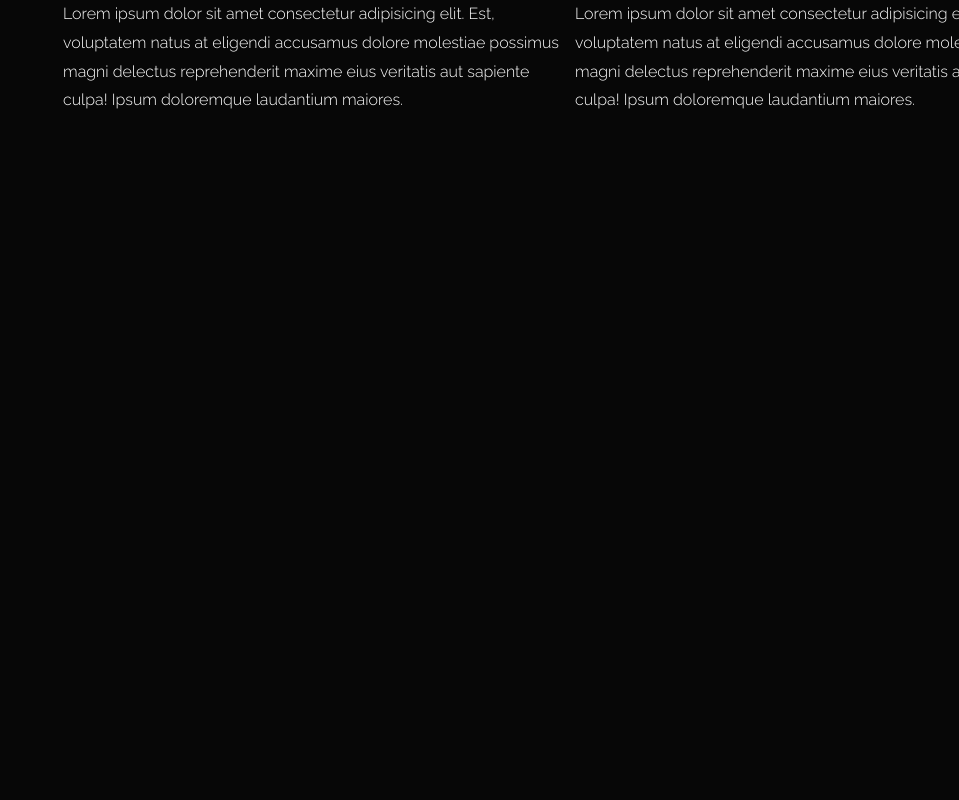
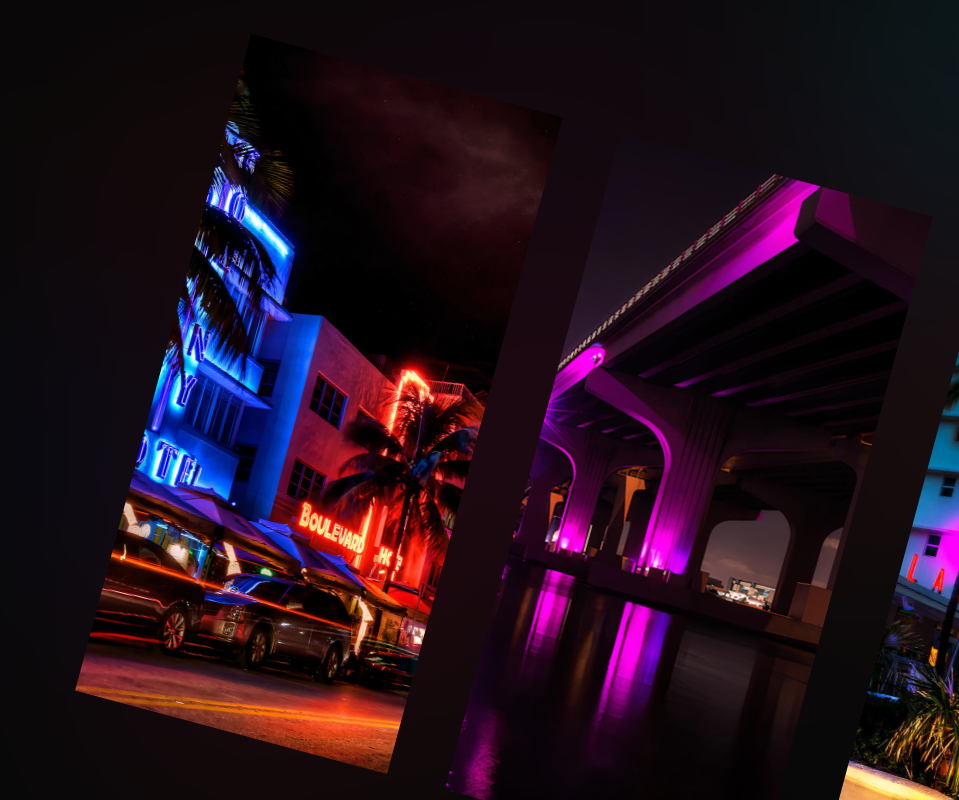
Before and after one commit to DanyloSkladan/miami, a plain HTML site: page index.html in a window 1280 px wide. Shown: the whole page, without its empty margins (321-1280 px from the left). Drawn offline with Linux system fonts and the light colour scheme.

Commit message:
sliderwrapper

```diff
--- a/css/style.css
+++ b/css/style.css
@@ -1,4 +1,4 @@
-*{
+* {
     margin: 0;
     padding: 0;
     box-sizing: border-box;
@@ -8,6 +8,7 @@
 :root {
     --dark: #070707;
     --sizeindex: calc (1vw + 1vh);
+    --transition: .25s cubic-bezier(0.2, 0.6, 0, 1) ;
 }
 
 @font-face {
@@ -23,7 +24,8 @@
 }
 
 
-body, html {
+body,
+html {
     width: 100%;
     height: 100%;
     background-color: var(--dark);
@@ -32,3 +34,43 @@ body, html {
     overflow: hidden;
     line-height: 1.8;
 }
+
+
+.slider {
+    height: 85%;
+    transform: rotate(15deg);
+    overflow: visible;
+    top: 8vh;
+}
+
+.slider__wrapper{
+    transition: var(--transition)!important;
+    will-change: transform;
+}
+
+.slider__item{
+    max-width: 75vh;
+    overflow: hidden;
+    position: relative;
+}
+
+.slider__img{
+    width: 300%;
+    height: 100%;
+    background-size:cover;
+    position: absolute;
+    left: -100%;
+    transition: var(--transition)!important;
+    will-change: transform;
+}
+
+
+.slider_bg{
+    height: 80%;
+    z-index: 0;
+    transform: rotate(-15deg)!important;
+    top: -70vh;
+    left: -10vh;
+    opacity: 0.15;
+    filter: saturate(10) blur(120px);
+}
--- a/index.html
+++ b/index.html
@@ -18,21 +18,115 @@
     <div class="swiper slider slider_main">
         <div class="swiper-wrapper slider__wrapper">
 
-            <div class="swiper-slide slider__item">Lorem ipsum dolor sit amet consectetur adipisicing elit. Est,
-                voluptatem natus at eligendi accusamus dolore molestiae possimus magni delectus reprehenderit maxime
-                eius veritatis aut sapiente culpa! Ipsum doloremque laudantium maiores.
+            <div class="swiper-slide slider__item">
+                <div class="slider__img" data-swiper-parallax="20%" style="background-image: url(images/1.jpg);">
+
+                </div>
             </div>
-            <div class="swiper-slide slider__item">Lorem ipsum dolor sit amet consectetur adipisicing elit. Est,
-                voluptatem natus at eligendi accusamus dolore molestiae possimus magni delectus reprehenderit maxime
-                eius veritatis aut sapiente culpa! Ipsum doloremque laudantium maiores.
+            <div class="swiper-slide slider__item">
+                <div class="slider__img" data-swiper-parallax="20%" style="background-image: url(images/2.jpg);">
+
+                </div>
             </div>
-            <div class="swiper-slide slider__item">Lorem ipsum dolor sit amet consectetur adipisicing elit. Est,
-                voluptatem natus at eligendi accusamus dolore molestiae possimus magni delectus reprehenderit maxime
-                eius veritatis aut sapiente culpa! Ipsum doloremque laudantium maiores.
+            <div class="swiper-slide slider__item">
+                <div class="slider__img" data-swiper-parallax="20%" style="background-image: url(images/3.jpg);">
+
+                </div>
             </div>
+            <div class="swiper-slide slider__item">
+                <div class="slider__img" data-swiper-parallax="20%" style="background-image: url(images/4.jpg);">
+
+                </div>
+            </div>
+            <div class="swiper-slide slider__item">
+                <div class="slider__img" data-swiper-parallax="20%" style="background-image: url(images/5.jpg);">
+
+                </div>
+            </div>
+            <div class="swiper-slide slider__item">
+                <div class="slider__img" data-swiper-parallax="20%" style="background-image: url(images/6.jpg);">
+
+                </div>
+            </div>
+            <div class="swiper-slide slider__item">
+                <div class="slider__img" data-swiper-parallax="20%" style="background-image: url(images/7.jpg);">
+
+                </div>
+            </div>
+            <div class="swiper-slide slider__item">
+                <div class="slider__img" data-swiper-parallax="20%" style="background-image: url(images/8.jpg);">
+
+                </div>
+            </div>
+            <div class="swiper-slide slider__item">
+                <div class="slider__img" data-swiper-parallax="20%" style="background-image: url(images/9.jpg);">
+
+                </div>
+            </div>
+
 
         </div>
     </div>
+
+
+
+
+    <div class="swiper slider slider_bg">
+        <div class="swiper-wrapper slider__wrapper">
+
+            <div class="swiper-slide slider__item">
+                <div class="slider__img" data-swiper-parallax="20%" style="background-image: url(images/1.jpg);">
+
+                </div>
+            </div>
+            <div class="swiper-slide slider__item">
+                <div class="slider__img" data-swiper-parallax="20%" style="background-image: url(images/2.jpg);">
+
+                </div>
+            </div>
+            <div class="swiper-slide slider__item">
+                <div class="slider__img" data-swiper-parallax="20%" style="background-image: url(images/3.jpg);">
+
+                </div>
+            </div>
+            <div class="swiper-slide slider__item">
+                <div class="slider__img" data-swiper-parallax="20%" style="background-image: url(images/4.jpg);">
+
+                </div>
+            </div>
+            <div class="swiper-slide slider__item">
+                <div class="slider__img" data-swiper-parallax="20%" style="background-image: url(images/5.jpg);">
+
+                </div>
+            </div>
+            <div class="swiper-slide slider__item">
+                <div class="slider__img" data-swiper-parallax="20%" style="background-image: url(images/6.jpg);">
+
+                </div>
+            </div>
+            <div class="swiper-slide slider__item">
+                <div class="slider__img" data-swiper-parallax="20%" style="background-image: url(images/7.jpg);">
+
+                </div>
+            </div>
+            <div class="swiper-slide slider__item">
+                <div class="slider__img" data-swiper-parallax="20%" style="background-image: url(images/8.jpg);">
+
+                </div>
+            </div>
+            <div class="swiper-slide slider__item">
+                <div class="slider__img" data-swiper-parallax="20%" style="background-image: url(images/9.jpg);">
+
+                </div>
+            </div>
+
+
+        </div>
+    </div>
+
+
+
+
 
     <script src="libs/swiper/swiper-bundle.min.js"></script>
     <script src="js/app.js"></script>
--- a/js/app.js
+++ b/js/app.js
@@ -1,9 +1,27 @@
 const sliderMain = new Swiper('.slider_main', {
     freeMode: true,
     centeredSlides: true,
+    mousewheel: true,
+    parallax: true,
     breakpoints:{
         0: {
-            slidesPerView: 2.5
+            slidesPerView: 2.5,
+            spaceBetween: 20
+        },
+
+        680: {
+            slidesPerView: 3.5,
+            spaceBetween: 60
         }
     }
 })
+
+
+const sliderBg = new Swiper('.slider_bg', {
+    centeredSlides: true,
+    parallax: true,
+    spaceBetween: 60,
+    slidesPerView: 3.5,
+})
+
+sliderMain.controller.control = sliderBg
```
